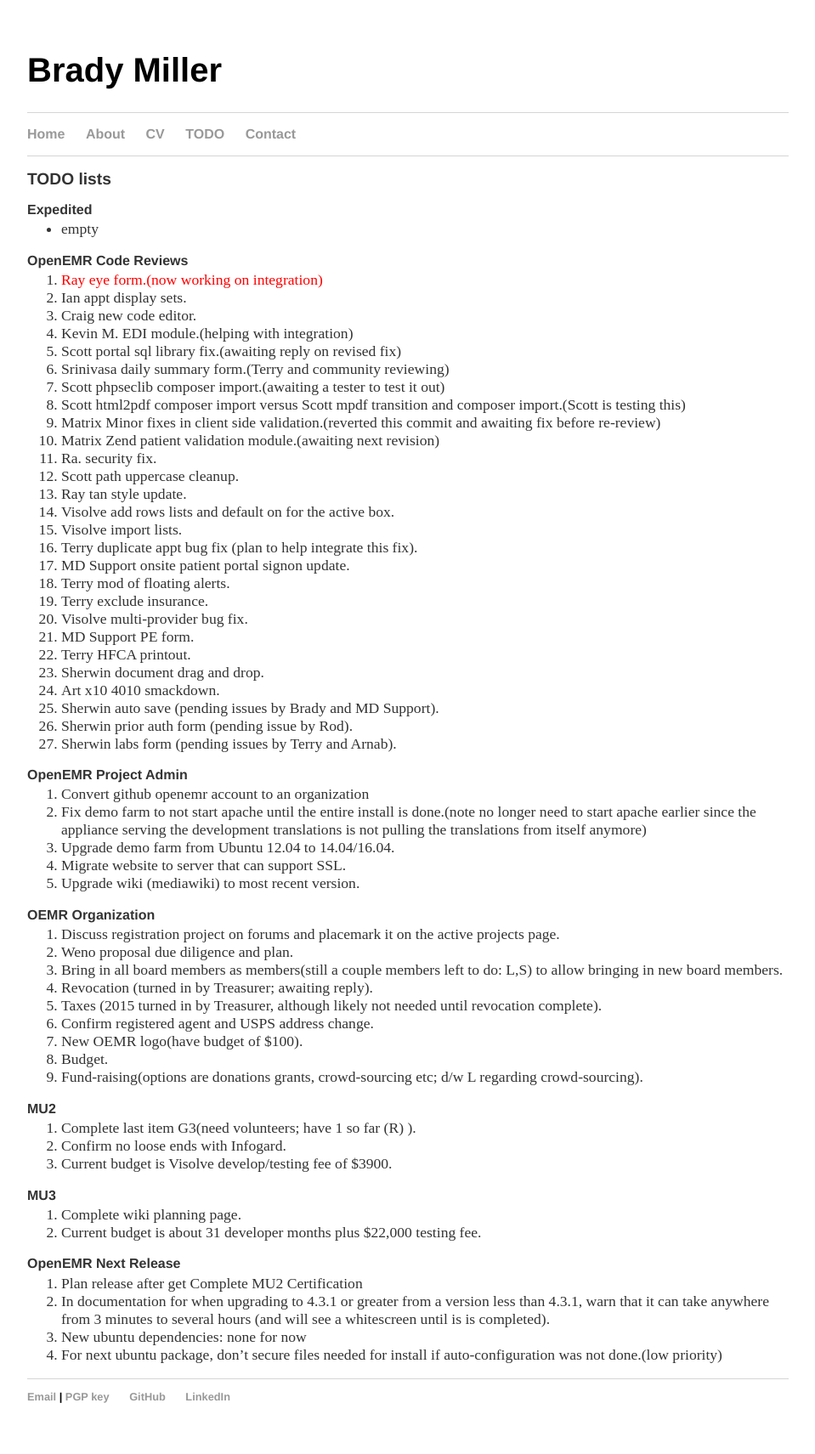
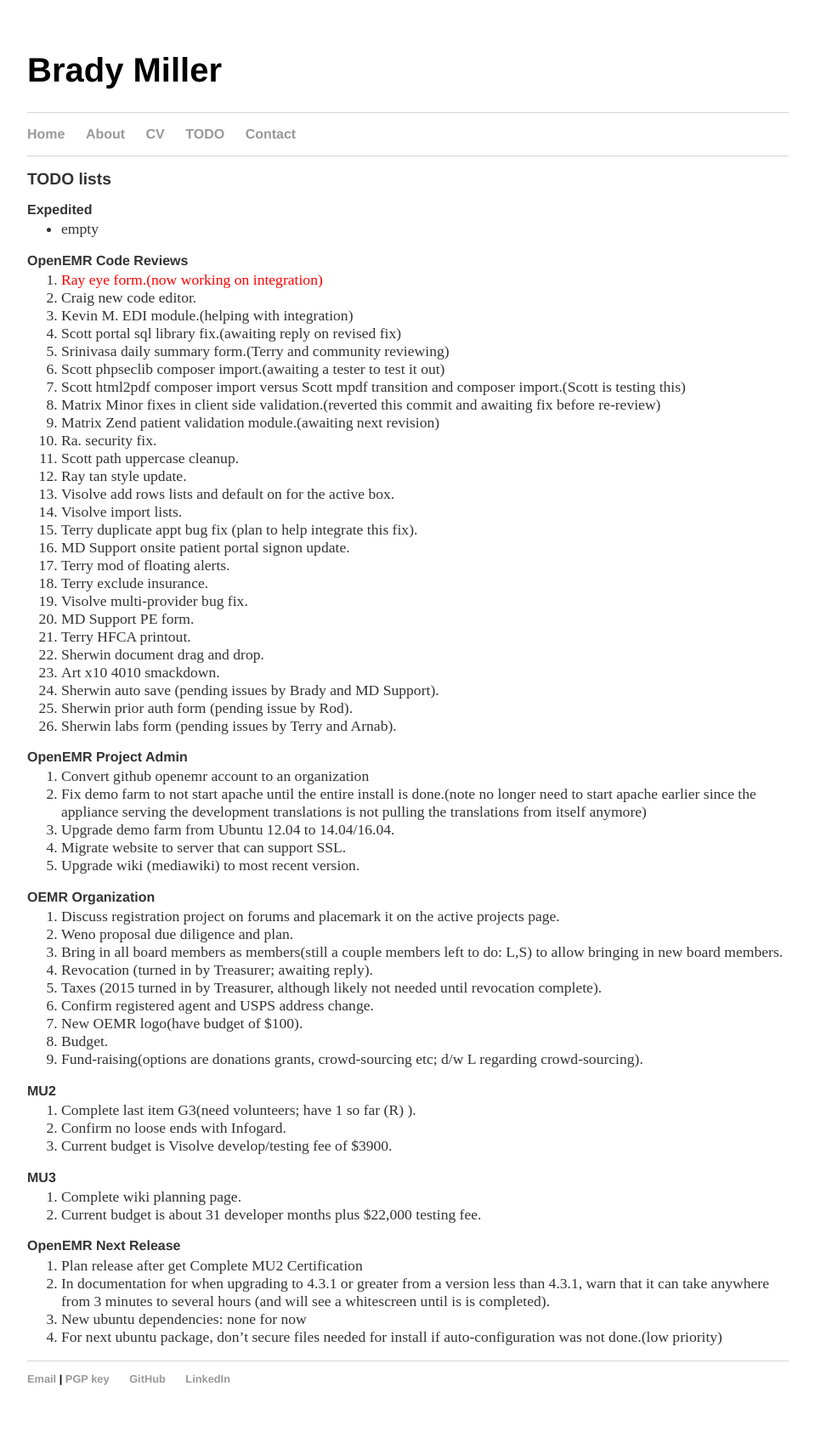
Before and after one commit to bradymiller/bradymiller.github.io, a Jekyll site: the page built from todo/index.md, in a window 1280 px wide. Shown: the whole page at 85% size, without its empty margins (160-1119 px from the left). Built offline with Jekyll 4.4.1, drawn with Linux system fonts in a browser that asks for light colours; after the commit the page ends 1690 px from its top, so only the background shows below that.

Commit message:
Update todo list

```diff
--- a/todo/index.md
+++ b/todo/index.md
@@ -8,7 +8,6 @@
 
 ### OpenEMR Code Reviews
 1. <span style="color: red">Ray eye form.(now working on integration)</span>
-1. Ian appt display sets.
 1. Craig new code editor.
 1. Kevin M. EDI module.(helping with integration)
 1. Scott portal sql library fix.(awaiting reply on revised fix)
```
